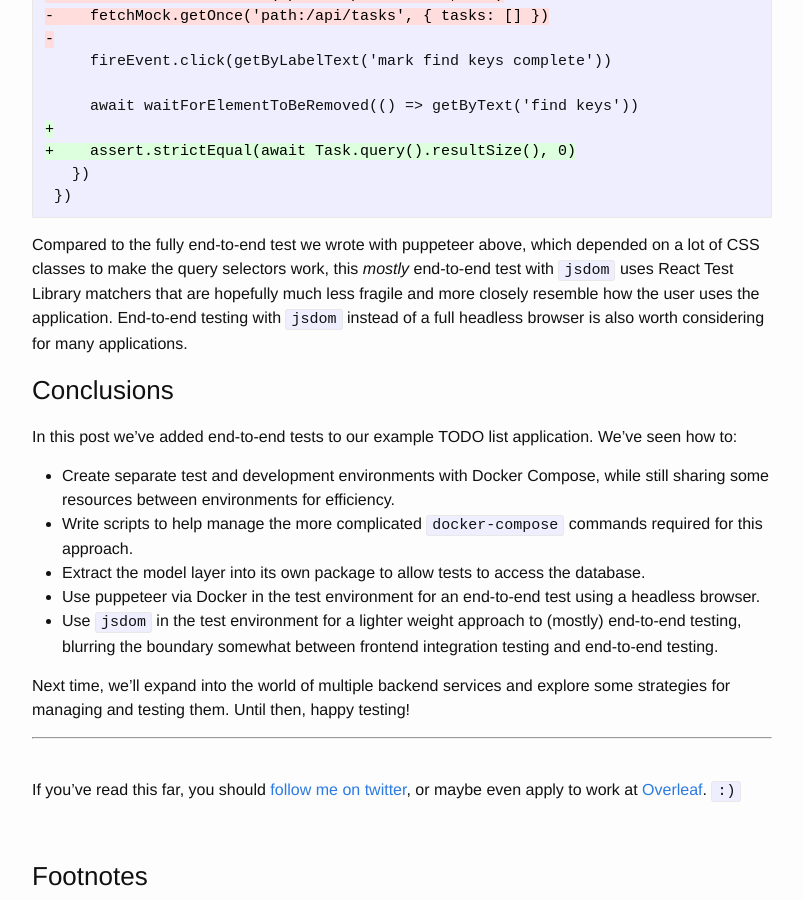
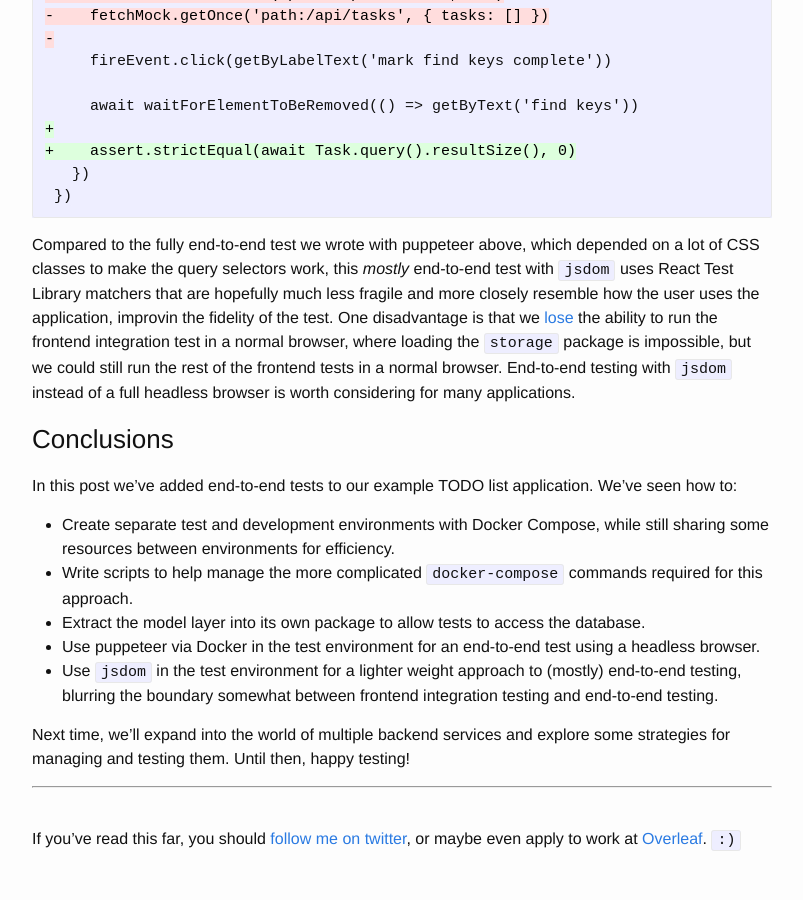
Before and after one commit to jdleesmiller/jdleesmiller.github.io, a Jekyll site: the page built from _posts/2020-05-24-testing-node-docker-compose-end-to-end.markdown, in a window 1280 px wide and 900 px high, scrolled down 17088 px. Shown: the whole window, without its empty margins (238-1041 px from the left). Built offline with Jekyll 4.4.1, drawn with Linux system fonts in a browser that asks for light colours.

Commit message:
Mention loss of browser-test

````diff
--- a/_posts/2020-05-24-testing-node-docker-compose-end-to-end.markdown
+++ b/_posts/2020-05-24-testing-node-docker-compose-end-to-end.markdown
@@ -643,7 +643,7 @@ index bb0d6dd..bd0a56e 100644
  })
 ```
 
-Compared to the fully end-to-end test we wrote with puppeteer above, which depended on a lot of CSS classes to make the query selectors work, this *mostly* end-to-end test with `jsdom` uses React Test Library matchers that are hopefully much less fragile and more closely resemble how the user uses the application. End-to-end testing with `jsdom` instead of a full headless browser is also worth considering for many applications.
+Compared to the fully end-to-end test we wrote with puppeteer above, which depended on a lot of CSS classes to make the query selectors work, this *mostly* end-to-end test with `jsdom` uses React Test Library matchers that are hopefully much less fragile and more closely resemble how the user uses the application, improvin the fidelity of the test. One disadvantage is that we [lose](https://github.com/jdleesmiller/todo-demo/commit/517f458b402f4d028dfe06ca43905a8f5deff38b) the ability to run the frontend integration test in a normal browser, where loading the `storage` package is impossible, but we could still run the rest of the frontend tests in a normal browser. End-to-end testing with `jsdom` instead of a full headless browser is worth considering for many applications.
 
 ### Conclusions
 
````
